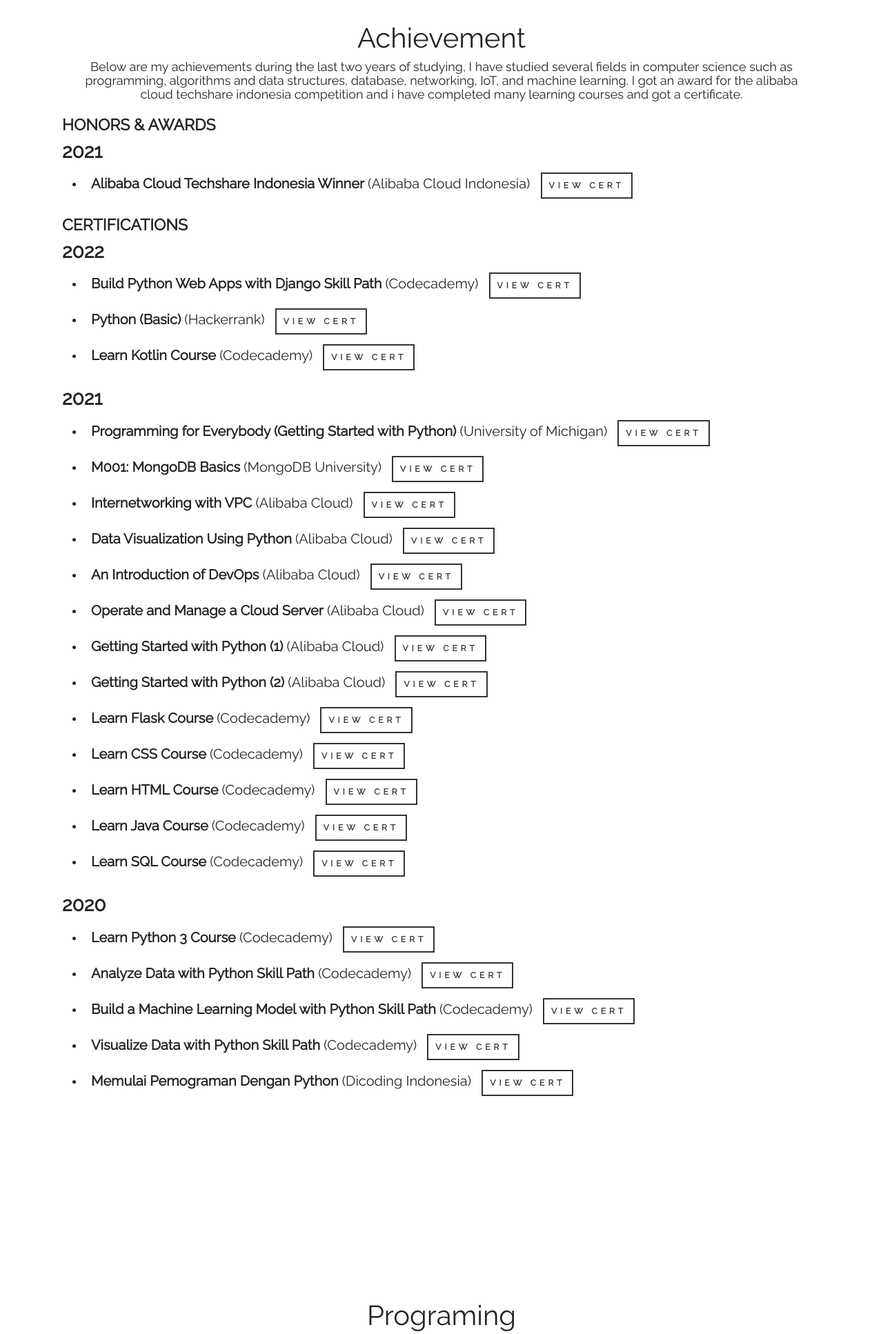
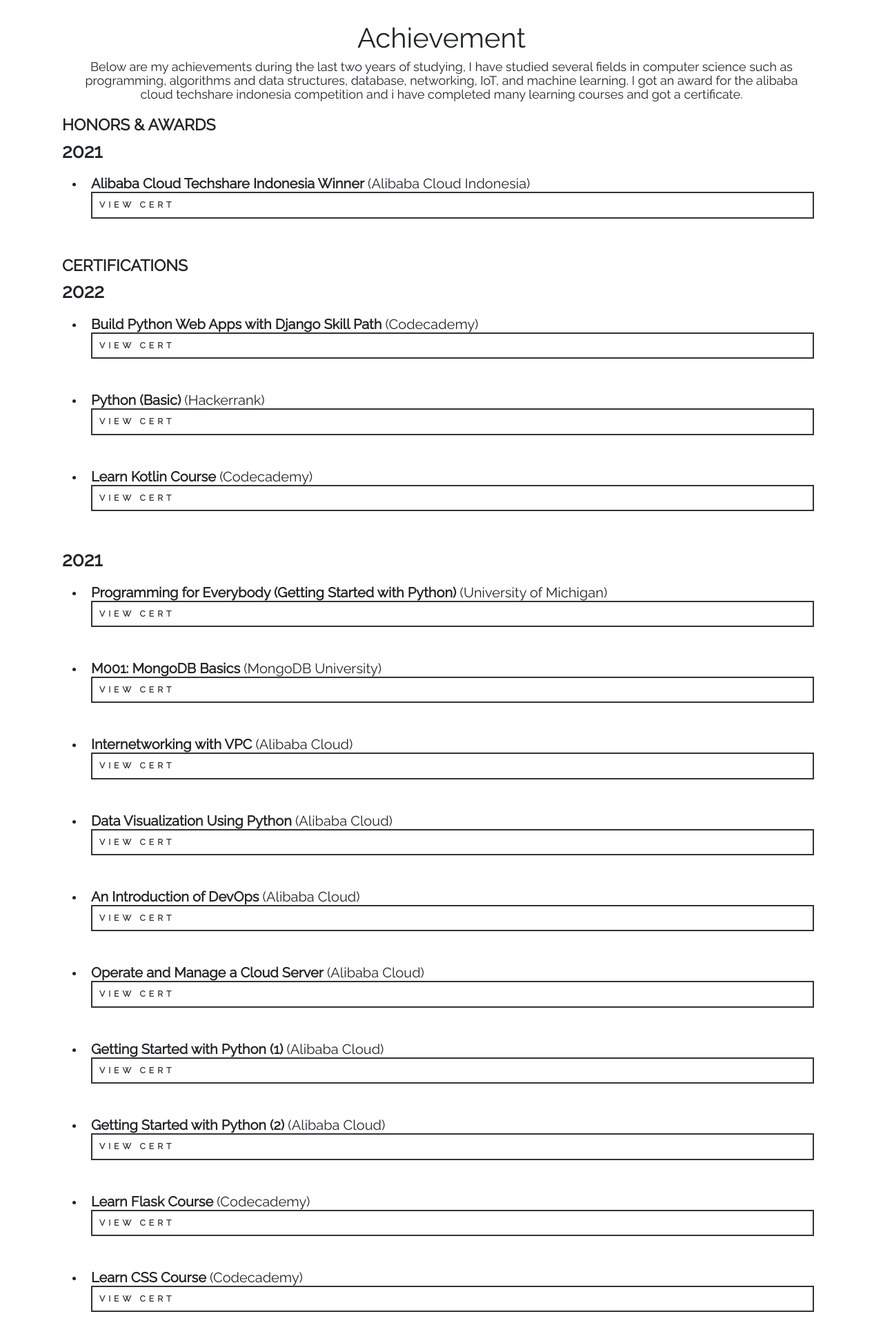
Before and after one commit to regiapriandi012/regiapriandi.me, a Django app: page /resume/ in a window 1280 px wide. Shown: the part 573-2507 px from the top of the page at 69% size. Run offline with Django 4.2, Linux system fonts and the light colour scheme; parts of the project's set-up code (start-up, migrations or seed data) failed here and were passed over; some libraries are stand-ins or nearby versions.

Commit message:
bismillah

```diff
--- a/webregi/templates/achievement.html
+++ b/webregi/templates/achievement.html
@@ -73,38 +73,38 @@
           <h2 style="text-align: left;">Honors & awards</h2>
           <h3 style="text-align: left;"><b>2021</b></h3>
           <ul style="text-align: left;">
-                <li style="padding: 10px;"><h5><b>Alibaba Cloud Techshare Indonesia Winner</b> (Alibaba Cloud Indonesia) <a style="margin: 10px;" target="_blank" href="https://drive.google.com/file/d/123CCgKDKQDNFizdSuF3M_ftRRs9u3fhU/view?usp=sharing">View Cert</a></h5></li>
+                <li style="padding: 10px;"><h5><b>Alibaba Cloud Techshare Indonesia Winner</b> (Alibaba Cloud Indonesia) <a style="display: inline-block; width:100%;" target="_blank" href="https://drive.google.com/file/d/123CCgKDKQDNFizdSuF3M_ftRRs9u3fhU/view?usp=sharing">View Cert</a></h5></li>
           </ul>
         <h2 style="text-align: left;">Certifications</h2>
         <h3 style="text-align: left;"><b>2022</b></h3>
         <ul style="text-align: left;">
-            <li style="padding: 10px;"><h5><b>Build Python Web Apps with Django Skill Path </b> (Codecademy) <a style="margin: 10px;" target="_blank" href="https://www.codecademy.com/profiles/regiapriandi012/certificates/607878ed81004d0017706259">View Cert</a></h5></li>
-            <li style="padding: 10px;"><h5><b>Python (Basic)</b> (Hackerrank) <a style="margin: 10px;" target="_blank" href="https://www.hackerrank.com/certificates/ca72bbbb7951">View Cert</a></h5></li>
-            <li style="padding: 10px;"><h5><b>Learn Kotlin Course </b>(Codecademy) <a style="margin: 10px;" target="_blank" href="https://www.codecademy.com/profiles/regiapriandi012/certificates/a549293c6e8d62a61ef1bec410b58162">View Cert</a></h5></li>
+            <li style="padding: 10px;"><h5><b>Build Python Web Apps with Django Skill Path </b> (Codecademy) <a style="display: inline-block; width:100%;" target="_blank" href="https://www.codecademy.com/profiles/regiapriandi012/certificates/607878ed81004d0017706259">View Cert</a></h5></li>
+            <li style="padding: 10px;"><h5><b>Python (Basic)</b> (Hackerrank) <a style="display: inline-block; width:100%;" target="_blank" href="https://www.hackerrank.com/certificates/ca72bbbb7951">View Cert</a></h5></li>
+            <li style="padding: 10px;"><h5><b>Learn Kotlin Course </b>(Codecademy) <a style="display: inline-block; width:100%;" target="_blank" href="https://www.codecademy.com/profiles/regiapriandi012/certificates/a549293c6e8d62a61ef1bec410b58162">View Cert</a></h5></li>
         </ul>
         <h3 style="text-align: left;"><b>2021</b></h3>
         <ul style="text-align: left;">
-            <li style="padding: 10px;"><h5><b>Programming for Everybody (Getting Started with Python)</b> (University of Michigan) <a style="margin: 10px;" target="_blank" href="https://coursera.org/share/107ec8b4859a10c6f11aa0964678f58a">View Cert</a></h5></li>
-            <li style="padding: 10px;"><h5><b>M001: MongoDB Basics</b> (MongoDB University) <a style="margin: 10px;" target="_blank" href="https://university.mongodb.com/course_completion/dd6efa6f-a0b0-4366-85ed-75c0bb260f22?utm_source=copy&utm_medium=social&utm_campaign=university_social_sharing">View Cert</a></h5></li>
-            <li style="padding: 10px;"><h5><b>Internetworking with VPC</b> (Alibaba Cloud) <a style="margin: 10px;" target="_blank" href="https://xuecdn2.aliyunedu.net/img_0bfb13855831ab97e71991f287ed07d0.png">View Cert</a></h5></li>
-            <li style="padding: 10px;"><h5><b>Data Visualization Using Python</b> (Alibaba Cloud) <a style="margin: 10px;" target="_blank" href="https://xuecdn2.aliyunedu.net/img_7030ccca2228cf391b502c9b14672251.png">View Cert</a></h5></li>
-            <li style="padding: 10px;"><h5><b>An Introduction of DevOps</b> (Alibaba Cloud) <a style="margin: 10px;" target="_blank" href="https://xuecdn2.aliyunedu.net/img_4a638e79849006113480530698195bc6.png">View Cert</a></h5></li>
-            <li style="padding: 10px;"><h5><b>Operate and Manage a Cloud Server</b> (Alibaba Cloud) <a style="margin: 10px;" target="_blank" href="https://xuecdn2.aliyunedu.net/img_5b0f571ca5428f44b07c8d6e1c56ebf8.png">View Cert</a></h5></li>
-            <li style="padding: 10px;"><h5><b>Getting Started with Python (1)</b> (Alibaba Cloud) <a style="margin: 10px;" target="_blank" href="https://xuecdn2.aliyunedu.net/img_a3919ac9abdb5180861998447b8f0a3f.png">View Cert</a></h5></li>
-            <li style="padding: 10px;"><h5><b>Getting Started with Python (2)</b> (Alibaba Cloud) <a style="margin: 10px;" target="_blank" href="https://xuecdn2.aliyunedu.net/img_6f1642c28d5e331eabb63fd1e3461057.png">View Cert</a></h5></li>
-            <li style="padding: 10px;"><h5><b>Learn Flask Course</b> (Codecademy) <a style="margin: 10px;" target="_blank" href="https://www.codecademy.com/profiles/regiapriandi012/certificates/3b1eb6cd5edcf2b76e68d1531691e46a">View Cert</a></h5></li>
-            <li style="padding: 10px;"><h5><b>Learn CSS Course</b> (Codecademy) <a style="margin: 10px;" target="_blank" href="https://www.codecademy.com/profiles/regiapriandi012/certificates/9a5bb1fc45b4281af1fffec93b0aaf05">View Cert</a></h5></li>
-            <li style="padding: 10px;"><h5><b>Learn HTML Course</b> (Codecademy) <a style="margin: 10px;" target="_blank" href="https://www.codecademy.com/profiles/regiapriandi012/certificates/9eb0741e5ebef1f9f58a53bfac67d3a7">View Cert</a></h5></li>
-            <li style="padding: 10px;"><h5><b>Learn Java Course</b> (Codecademy) <a style="margin: 10px;" target="_blank" href="https://www.codecademy.com/profiles/regiapriandi012/certificates/d3f89367b558583e361640f778191345">View Cert</a></h5></li>
-            <li style="padding: 10px;"><h5><b>Learn SQL Course</b> (Codecademy) <a style="margin: 10px;" target="_blank" href="https://www.codecademy.com/profiles/regiapriandi012/certificates/042a4e5884e3eb6ea1f2a12be6abb851">View Cert</a></h5></li>
+            <li style="padding: 10px;"><h5><b>Programming for Everybody (Getting Started with Python)</b> (University of Michigan) <a style="display: inline-block; width:100%;" target="_blank" href="https://coursera.org/share/107ec8b4859a10c6f11aa0964678f58a">View Cert</a></h5></li>
+            <li style="padding: 10px;"><h5><b>M001: MongoDB Basics</b> (MongoDB University) <a style="display: inline-block; width:100%;" target="_blank" href="https://university.mongodb.com/course_completion/dd6efa6f-a0b0-4366-85ed-75c0bb260f22?utm_source=copy&utm_medium=social&utm_campaign=university_social_sharing">View Cert</a></h5></li>
+            <li style="padding: 10px;"><h5><b>Internetworking with VPC</b> (Alibaba Cloud) <a style="display: inline-block; width:100%;" target="_blank" href="https://xuecdn2.aliyunedu.net/img_0bfb13855831ab97e71991f287ed07d0.png">View Cert</a></h5></li>
+            <li style="padding: 10px;"><h5><b>Data Visualization Using Python</b> (Alibaba Cloud) <a style="display: inline-block; width:100%;" target="_blank" href="https://xuecdn2.aliyunedu.net/img_7030ccca2228cf391b502c9b14672251.png">View Cert</a></h5></li>
+            <li style="padding: 10px;"><h5><b>An Introduction of DevOps</b> (Alibaba Cloud) <a style="display: inline-block; width:100%;" target="_blank" href="https://xuecdn2.aliyunedu.net/img_4a638e79849006113480530698195bc6.png">View Cert</a></h5></li>
+            <li style="padding: 10px;"><h5><b>Operate and Manage a Cloud Server</b> (Alibaba Cloud) <a style="display: inline-block; width:100%;" target="_blank" href="https://xuecdn2.aliyunedu.net/img_5b0f571ca5428f44b07c8d6e1c56ebf8.png">View Cert</a></h5></li>
+            <li style="padding: 10px;"><h5><b>Getting Started with Python (1)</b> (Alibaba Cloud) <a style="display: inline-block; width:100%;" target="_blank" href="https://xuecdn2.aliyunedu.net/img_a3919ac9abdb5180861998447b8f0a3f.png">View Cert</a></h5></li>
+            <li style="padding: 10px;"><h5><b>Getting Started with Python (2)</b> (Alibaba Cloud) <a style="display: inline-block; width:100%;" target="_blank" href="https://xuecdn2.aliyunedu.net/img_6f1642c28d5e331eabb63fd1e3461057.png">View Cert</a></h5></li>
+            <li style="padding: 10px;"><h5><b>Learn Flask Course</b> (Codecademy) <a style="display: inline-block; width:100%;" target="_blank" href="https://www.codecademy.com/profiles/regiapriandi012/certificates/3b1eb6cd5edcf2b76e68d1531691e46a">View Cert</a></h5></li>
+            <li style="padding: 10px;"><h5><b>Learn CSS Course</b> (Codecademy) <a style="display: inline-block; width:100%;" target="_blank" href="https://www.codecademy.com/profiles/regiapriandi012/certificates/9a5bb1fc45b4281af1fffec93b0aaf05">View Cert</a></h5></li>
+            <li style="padding: 10px;"><h5><b>Learn HTML Course</b> (Codecademy) <a style="display: inline-block; width:100%;" target="_blank" href="https://www.codecademy.com/profiles/regiapriandi012/certificates/9eb0741e5ebef1f9f58a53bfac67d3a7">View Cert</a></h5></li>
+            <li style="padding: 10px;"><h5><b>Learn Java Course</b> (Codecademy) <a style="display: inline-block; width:100%;" target="_blank" href="https://www.codecademy.com/profiles/regiapriandi012/certificates/d3f89367b558583e361640f778191345">View Cert</a></h5></li>
+            <li style="padding: 10px;"><h5><b>Learn SQL Course</b> (Codecademy) <a style="display: inline-block; width:100%;" target="_blank" href="https://www.codecademy.com/profiles/regiapriandi012/certificates/042a4e5884e3eb6ea1f2a12be6abb851">View Cert</a></h5></li>
         </ul>
         <h3 style="text-align: left;"><b>2020</b></h3>
         <ul  style="text-align: left;">
-            <li style="padding: 10px;"><h5><b>Learn Python 3 Course</b> (Codecademy) <a style="margin: 10px;" target="_blank" href="https://www.codecademy.com/profiles/regiapriandi012/certificates/6c152bd262967f8c941c9707ed636bda">View Cert</a></h5></li>
-            <li style="padding: 10px;"><h5><b>Analyze Data with Python Skill Path</b> (Codecademy) <a style="margin: 10px;" target="_blank" href="https://www.codecademy.com/profiles/regiapriandi012/certificates/5cacbe7b3709024753e7c3ff">View Cert</a></h5></li>
-            <li style="padding: 10px;"><h5><b>Build a Machine Learning Model with Python Skill Path</b> (Codecademy) <a style="margin: 10px;" target="_blank" href="https://www.codecademy.com/profiles/regiapriandi012/certificates/5cab64c55f1de8039db366ef">View Cert</a></h5></li>
-            <li style="padding: 10px;"><h5><b>Visualize Data with Python Skill Path</b> (Codecademy) <a style="margin: 10px;" target="_blank" href="https://www.codecademy.com/profiles/regiapriandi012/certificates/5d24b4845808221825fadca1">View Cert</a></h5></li>
-            <li style="padding: 10px;"><h5><b>Memulai Pemograman Dengan Python</b> (Dicoding Indonesia) <a style="margin: 10px;" target="_blank" href="https://dicoding.com/certificates/L4PQ3Q88QPO1">View Cert</a></h5></li>
+            <li style="padding: 10px;"><h5><b>Learn Python 3 Course</b> (Codecademy) <a style="display: inline-block; width:100%;" target="_blank" href="https://www.codecademy.com/profiles/regiapriandi012/certificates/6c152bd262967f8c941c9707ed636bda">View Cert</a></h5></li>
+            <li style="padding: 10px;"><h5><b>Analyze Data with Python Skill Path</b> (Codecademy) <a style="display: inline-block; width:100%;" target="_blank" href="https://www.codecademy.com/profiles/regiapriandi012/certificates/5cacbe7b3709024753e7c3ff">View Cert</a></h5></li>
+            <li style="padding: 10px;"><h5><b>Build a Machine Learning Model with Python Skill Path</b> (Codecademy) <a style="display: inline-block; width:100%;" target="_blank" href="https://www.codecademy.com/profiles/regiapriandi012/certificates/5cab64c55f1de8039db366ef">View Cert</a></h5></li>
+            <li style="padding: 10px;"><h5><b>Visualize Data with Python Skill Path</b> (Codecademy) <a style="display: inline-block; width:100%;" target="_blank" href="https://www.codecademy.com/profiles/regiapriandi012/certificates/5d24b4845808221825fadca1">View Cert</a></h5></li>
+            <li style="padding: 10px;"><h5><b>Memulai Pemograman Dengan Python</b> (Dicoding Indonesia) <a style="display: inline-block; width:100%;" target="_blank" href="https://dicoding.com/certificates/L4PQ3Q88QPO1">View Cert</a></h5></li>
         </ul>
         </div>
       </div>
@@ -146,22 +146,22 @@
             <p>Below are projects that I have completed from several programming languages, projects that were entirely done by me and some were done with my friend. There is also a network project that I have worked on, namely blocking ads and malware with Pi-Hole on a Raspberry Pi 4, and also a network attached server project using Nextcloud on a Raspberry Pi 4.</p>
           <h3 style="text-align: left;"><b>2021</b></h3>
           <ul style="text-align: left;">
-              <li style="padding: 10px;"><h5><b>Price Predictions</b> (Python - Flask)<a style="margin: 10px;" target="_blank" href="https://github.com/regiapriandi012/PricePredictions">View Project</a></h5></li>
+              <li style="padding: 10px;"><h5><b>Price Predictions</b> (Python - Flask)<a style="display: inline-block; width:100%;" target="_blank" href="https://github.com/regiapriandi012/PricePredictions">View Project</a></h5></li>
                 <p>An application for predicting the price of gold, silver prices, and the price of dollars to rupiah the next day using linear regression, ridge regression, and web-based lasso algorithms using python flask.</p>
-              <li style="padding: 10px;"><h5><b>All About Pet</b> (PHP - Laravel)<a style="margin: 10px;" target="_blank" href="https://github.com/regiapriandi012/All-About-Pet">View Project</a></h5></li>
+              <li style="padding: 10px;"><h5><b>All About Pet</b> (PHP - Laravel)<a style="display: inline-block; width:100%;" target="_blank" href="https://github.com/regiapriandi012/All-About-Pet">View Project</a></h5></li>
                 <p>Information websites about animals, ranging from how to maintain, care for cages, to recommendations for good food for your beloved pet. another feature of all about pet is consultation about pets who are experiencing health problems or something else, another feature that is no less good is booking or booking clinics.</p>
-              <li style="padding: 10px;"><h5><b>Tweet Classification</b> (Python - Flask)<a style="margin: 10px;" target="_blank" href="https://github.com/regiapriandi012/tweetclassification">View Project</a></h5></li>
+              <li style="padding: 10px;"><h5><b>Tweet Classification</b> (Python - Flask)<a style="display: inline-block; width:100%;" target="_blank" href="https://github.com/regiapriandi012/tweetclassification">View Project</a></h5></li>
                 <p>Web-based application built using the python programming language with the flask framework, the algorithm used is the Naive Bayes Classifier.</p>
-            <li style="padding: 10px;"><h5><b>Sipeka</b> (Python - Flask)<a style="margin: 10px;" target="_blank" href="https://github.com/regiapriandi012/sipeka-1">View Project</a></h5></li>
+            <li style="padding: 10px;"><h5><b>Sipeka</b> (Python - Flask)<a style="display: inline-block; width:100%;" target="_blank" href="https://github.com/regiapriandi012/sipeka-1">View Project</a></h5></li>
                 <p>This application is a Website-based District Service System application, this application serves to assist the community in the related District in registering ID cards and online guidelines.</p>
-            <li style="padding: 10px;"><h5><b>Music Playlist</b> (Python - Django)<a style="margin: 10px;" target="_blank" href="https://github.com/regiapriandi012/Music-Playlist">View Project</a></h5></li>
+            <li style="padding: 10px;"><h5><b>Music Playlist</b> (Python - Django)<a style="display: inline-block; width:100%;" target="_blank" href="https://github.com/regiapriandi012/Music-Playlist">View Project</a></h5></li>
                 <p>A simple song player app built using Django framework.</p>
             </ul>
             <h3 style="text-align: left;"><b>2020</b></h3>
             <ul style="text-align: left;">
-            <li style="padding: 10px;"><h5><b>Simpeda</b> (Java - Swing)<a style="margin: 10px;" target="_blank" href="https://github.com/LordRanggaAcademy/SIMPEDA">View Project</a></h5></li>
+            <li style="padding: 10px;"><h5><b>Simpeda</b> (Java - Swing)<a style="display: inline-block; width:100%;" target="_blank" href="https://github.com/LordRanggaAcademy/SIMPEDA">View Project</a></h5></li>
                 <p>SIMPEDA or village service system is a GUI Desktop-based application to assist village governments in their efforts to provide excellent service to the community through the availability of data and integrated with an information system that was created and developed specifically according to the needs and problems surrounding services in the village government.</p>
-            <li style="padding: 10px;"><h5><b>Covid-19 App Check</b> (Python)<a style="margin: 10px;" target="_blank" href="https://github.com/regiapriandi012/covid19App_check">View Project</a></h5></li>
+            <li style="padding: 10px;"><h5><b>Covid-19 App Check</b> (Python)<a style="display: inline-block; width:100%;" target="_blank" href="https://github.com/regiapriandi012/covid19App_check">View Project</a></h5></li>
                 <p>A simple application to check the status of Indonesian covid-19 cases using pandas and matplotlib.</p>
           </ul>
           </div>
@@ -175,19 +175,19 @@
             <p>Below are some articles that have been published on several publication platforms. some of these articles contain projects that I have made and tips for computer science students that I hope can be useful.</p>
             <h3 style="text-align: left;"><b>2022</b></h3>
             <ul style="text-align: left;">
-              <li style="padding: 10px;"><h5><b>Best Study Recommendations For <br> Increase Knowledge CS Students</b> (students x students)<a style="margin: 10px;" target="_blank" href="https://studentsxstudents.com/best-study-recommendations-for-increase-knowledge-cs-students-ea25550c4a81">View Pub</a></h5></li>
+              <li style="padding: 10px;"><h5><b>Best Study Recommendations For Increase Knowledge CS Students</b> (students x students)<a style="display: inline-block; width:100%;" target="_blank" href="https://studentsxstudents.com/best-study-recommendations-for-increase-knowledge-cs-students-ea25550c4a81">View Pub</a></h5></li>
               </ul>
           <h3 style="text-align: left;"><b>2021</b></h3>
           <ul style="text-align: left;">
-            <li style="padding: 10px;"><h5><b>Mengklasifikasi Tweet Tentang Ecommerce di <br> Indonesia Dengan Penerapan Naive Bayes Classifier</b> (Data Folks Indonesia)<a style="margin: 10px;" target="_blank" href="https://medium.com/data-folks-indonesia/mengklasifikasi-tweet-tentang-ecommerce-di-indonesia-dengan-penerapan-naive-bayes-classifier-be2e20ab14a2">View Pub</a></h5></li>
-            <li style="padding: 10px;"><h5><b>Build own free file hosting with nextcloud <br> in cloud server from Alibaba Cloud</b> (Alibaba Cloud)<a style="margin: 10px;" target="_blank" href="https://www.alibabacloud.com/blog/build-own-free-file-hosting-with-nextcloud-in-cloud-server-from-alibaba-cloud_598218">View Pub</a></h5></li>
-            <li style="padding: 10px;"><h5><b>How I make about $140 from Writing</b> (students x students)<a style="margin: 10px;" target="_blank" href="https://studentsxstudents.com/how-i-make-about-140-from-writing-fe80e02f22">View Pub</a></h5></li>
-            <li style="padding: 10px;"><h5><b>Treasure Is In Your Student Email</b> (students x students)<a style="margin: 10px;" target="_blank" href="https://studentsxstudents.com/treasure-is-in-your-campus-email-10008cb80116">View Pub</a></h5></li>
-              <li style="padding: 10px;"><h5><b>Build Machine Learning models (linear regression, ridge regression, and lasso) <br> to predict the price of gold, silver, and the dollar against <br> the rupiah for the next day and deploy them using flask </b> (Data Folks Indonesia)<a style="margin: 10px;" target="_blank" href="https://medium.com/data-folks-indonesia/build-machine-learning-models-prediction-with-linear-regression-ridge-regression-and-lasso-and-1e0a5bc4503c">View Pub</a></h5></li>
+            <li style="padding: 10px;"><h5><b>Mengklasifikasi Tweet Tentang Ecommerce di Indonesia Dengan Penerapan Naive Bayes Classifier</b> (Data Folks Indonesia)<a style="display: inline-block; width:100%;" target="_blank" href="https://medium.com/data-folks-indonesia/mengklasifikasi-tweet-tentang-ecommerce-di-indonesia-dengan-penerapan-naive-bayes-classifier-be2e20ab14a2">View Pub</a></h5></li>
+            <li style="padding: 10px;"><h5><b>Build own free file hosting with nextcloud in cloud server from Alibaba Cloud</b> (Alibaba Cloud)<a style="display: inline-block; width:100%;" target="_blank" href="https://www.alibabacloud.com/blog/build-own-free-file-hosting-with-nextcloud-in-cloud-server-from-alibaba-cloud_598218">View Pub</a></h5></li>
+            <li style="padding: 10px;"><h5><b>How I make about $140 from Writing</b> (students x students)<a style="display: inline-block; width:100%;" target="_blank" href="https://studentsxstudents.com/how-i-make-about-140-from-writing-fe80e02f22">View Pub</a></h5></li>
+            <li style="padding: 10px;"><h5><b>Treasure Is In Your Student Email</b> (students x students)<a style="display: inline-block; width:100%;" target="_blank" href="https://studentsxstudents.com/treasure-is-in-your-campus-email-10008cb80116">View Pub</a></h5></li>
+              <li style="padding: 10px;"><h5><b>Build Machine Learning models (linear regression, ridge regression, and lasso) to predict the price of gold, silver, and the dollar against the rupiah for the next day and deploy them using flask </b> (Data Folks Indonesia)<a style="display: inline-block; width:100%;" target="_blank" href="https://medium.com/data-folks-indonesia/build-machine-learning-models-prediction-with-linear-regression-ridge-regression-and-lasso-and-1e0a5bc4503c">View Pub</a></h5></li>
             </ul>
             <h3 style="text-align: left;"><b>2020</b></h3>
             <ul style="text-align: left;">
-            <li style="padding: 10px;"><h5><b>Prediksi kasus harian Covid-19 Indonesia <br> dengan penerapan Algoritma Linear Regression </b>(Data Folks Indonesia)<a style="margin: 10px;" target="_blank" href="https://medium.com/data-folks-indonesia/prediksi-kasus-harian-covid-19-indonesia-dengan-penerapan-machine-learning-linear-regression-29e01335a27">View Pub</a></h5></li>
+            <li style="padding: 10px;"><h5><b>Prediksi kasus harian Covid-19 Indonesia dengan penerapan Algoritma Linear Regression </b>(Data Folks Indonesia)<a style="display: inline-block; width:100%;" target="_blank" href="https://medium.com/data-folks-indonesia/prediksi-kasus-harian-covid-19-indonesia-dengan-penerapan-machine-learning-linear-regression-29e01335a27">View Pub</a></h5></li>
           </ul>
           </div>
         </div>
```
Also changed, not shown: webregi/templates/index.html (+9 -9 lines).
